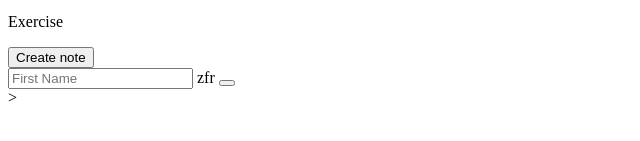
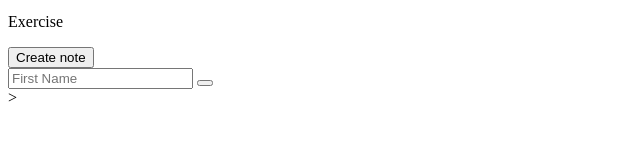
Before and after one commit to codex411/JavaScript-Learning-Lab, a plain HTML site: page notes-app/index.html in a window 1280 px wide. Shown: the part 223-364 px from the top of the page, 0-640 px from the left. Drawn offline with Linux system fonts and the light colour scheme.

Commit message:
Checking out forms

```diff
--- a/notes-app/index.html
+++ b/notes-app/index.html
@@ -14,7 +14,6 @@
         <button id="create-note">Create note</button>
         <form>
             <input type="text" placeholder="First Name" name="">
-zfr
             <button></button>
         </form>>
         <script src="notes-app.js"></script>
```
